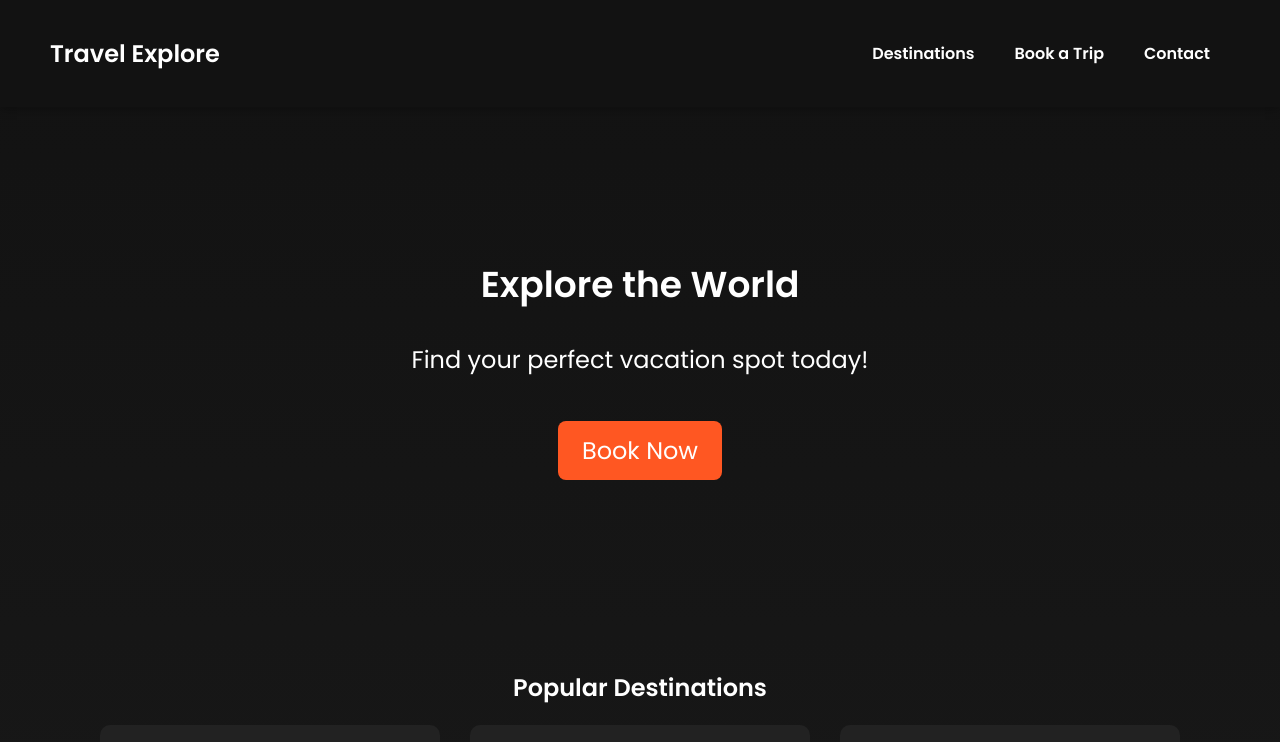
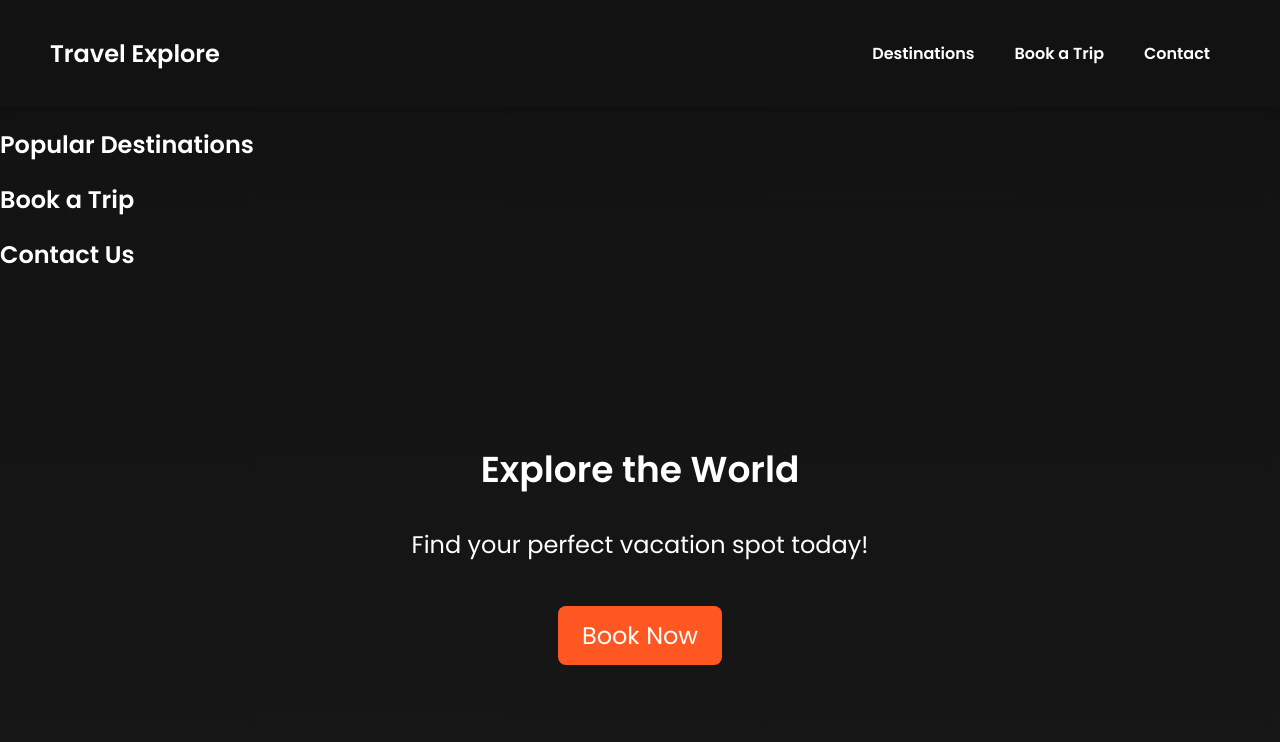
Before and after one commit to wyllade/safe-travels, a plain HTML site: page index.html in a window 1280 px wide. Shown: the top 742 px of the page. Drawn offline with Linux system fonts and the light colour scheme; no server answers.

Commit message:
complete commit

```diff
--- a/index.html
+++ b/index.html
@@ -20,6 +20,21 @@
             </ul>
         </nav>
     </header>
+    <section id="destinations">
+        <h2>Popular Destinations</h2>
+        <!-- Destinations content -->
+    </section>
+
+    <section id="booking">
+        <h2>Book a Trip</h2>
+        <!-- Booking form -->
+    </section>
+
+    <section id="contact">
+        <h2>Contact Us</h2>
+        <!-- Contact form -->
+    </section>
+
 
     <!-- Hero Section -->
     <section class="hero">
--- a/styles.css
+++ b/styles.css
@@ -1,3 +1,7 @@
+html {
+    scroll-behavior: smooth;
+}
+
 /* General Styles */
 body {
     font-family: 'Poppins', sans-serif;
```
